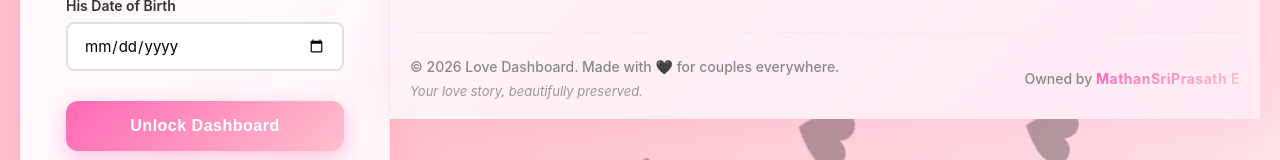
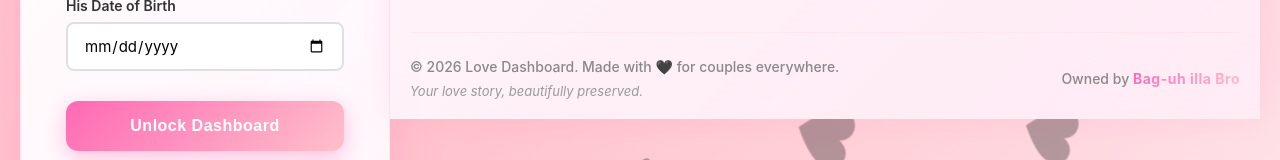
Before and after one commit to MathanSriPrasath/love-dashboard, a React (Create React App) app in the folder frontend/: page / in a window 1280 px wide. Shown: the part 455-615 px from the top of the page. Built offline with nearby package versions, Linux system fonts and the light colour scheme; no server answers.

Commit message:
fix: footer

```diff
--- a/frontend/src/components/Footer.js
+++ b/frontend/src/components/Footer.js
@@ -42,7 +42,7 @@ const Footer = () => {
         </div>
         <div className="footer-bottom-right">
           <p className="footer-owner">
-            Owned by <span className="owner-name">MathanSriPrasath E</span>
+            Owned by <span className="owner-name">Bag-uh illa Bro</span>
           </p>
         </div>
       </div>
```
